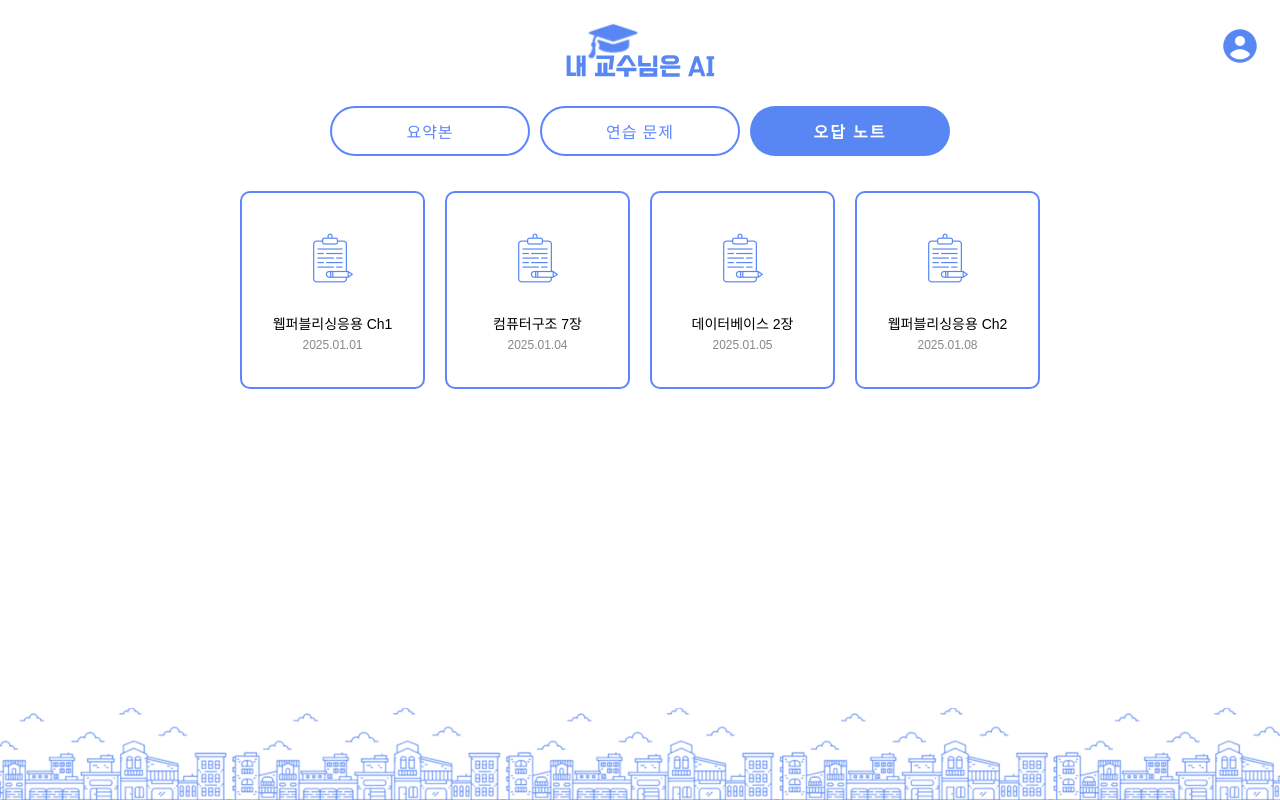
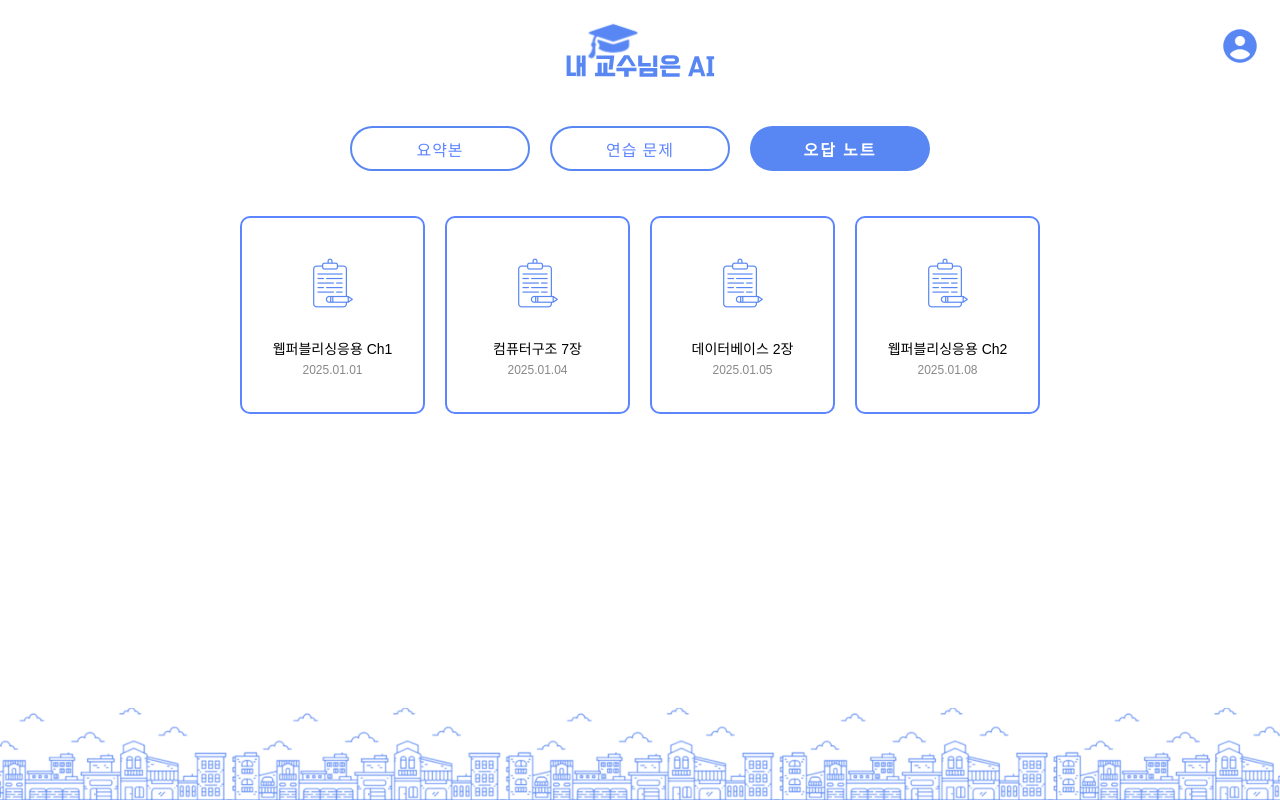
Before and after one commit to 2024-Winter-BootCamp-TeamF/Frontend, a React (Create React App) app: page /users/1/notes in a window 1280 px wide. Built offline with nearby package versions, Linux system fonts and the light colour scheme; a web font is replaced by a local one.

Commit message:
design) ExButton 디자인 수정, UserPage 공통 옵션 추가

```diff
--- a/src/components/ExButton.jsx
+++ b/src/components/ExButton.jsx
@@ -14,8 +14,8 @@ const ExButton = ({
 
 const StyledButton = styled.button`
   // padding: 10px 20px;
-  width: 200px;
-  height: 50px;
+  width: 180px;
+  height: 45px;
   font-family: "HakgyoansimAllimjangTTF-R";
   font-size: 16px;
   font-weight: 500;
@@ -54,7 +54,7 @@ const StyledButton = styled.button`
     css`
       background-color: transparent;
       color: #5c85ff;
-      border: 2px solid #5c85ff;
+      border: 2px solid #5887f4;
 
       &:hover {
         background-color: #fff;
--- a/src/pages/UserPageEx.jsx
+++ b/src/pages/UserPageEx.jsx
@@ -86,8 +86,9 @@ const Container = styled.div`
 const Nav = styled.nav`
   display: flex;
   justify-content: center;
-  margin: 10px 20px;
-  gap: 10px;
+  margin-top: 30px;
+  margin-bottom: 30px;
+  gap: 20px;
 `;
 
 const Content = styled.div`
@@ -96,9 +97,7 @@ const Content = styled.div`
   gap: 20px;
   width: 100%;
   max-width: 800px;
-  margin-top: 25px;
-
-  // margin-bottom: 50px;  // Footer와의 간격을 위해 추가
+  margin-top: 15px;
 `;
 
 const DeleteButton = styled.button`
--- a/src/pages/UserPageNote.jsx
+++ b/src/pages/UserPageNote.jsx
@@ -74,8 +74,9 @@ const Container = styled.div`
 const Nav = styled.nav`
   display: flex;
   justify-content: center;
-  margin: 10px 20px;
-  gap: 10px;
+  margin-top: 30px;
+  margin-bottom: 30px;
+  gap: 20px;
 `;
 
 const Content = styled.div`
@@ -84,7 +85,7 @@ const Content = styled.div`
   gap: 20px;
   width: 100%;
   max-width: 800px;
-  margin-top: 25px;
+  margin-top: 15px;
 `;
 
 const DeleteButton = styled.button`
--- a/src/pages/UserPageSample.jsx
+++ b/src/pages/UserPageSample.jsx
@@ -15,7 +15,6 @@ const UserPageSample = () => {
     { id: 2, title: "컴퓨터구조 7장", date: "2025.01.04" },
     { id: 3, title: "데이터베이스 2장", date: "2025.01.05" },
     { id: 4, title: "웹퍼블리싱응용 Ch2", date: "2025.01.08" },
-
   ]);
 
   const handleDelete = (id) => {
@@ -84,8 +83,9 @@ const Container = styled.div`
 const Nav = styled.nav`
   display: flex;
   justify-content: center;
-  margin: 10px 20px;
-  gap: 10px;
+  margin-top: 30px;
+  margin-bottom: 30px;
+  gap: 20px;
 `;
 
 const Content = styled.div`
@@ -94,7 +94,7 @@ const Content = styled.div`
   gap: 20px;
   width: 100%;
   max-width: 800px;
-  margin-top: 25px;
+  margin-top: 15px;
 `;
 
 const DeleteButton = styled.button`
```
